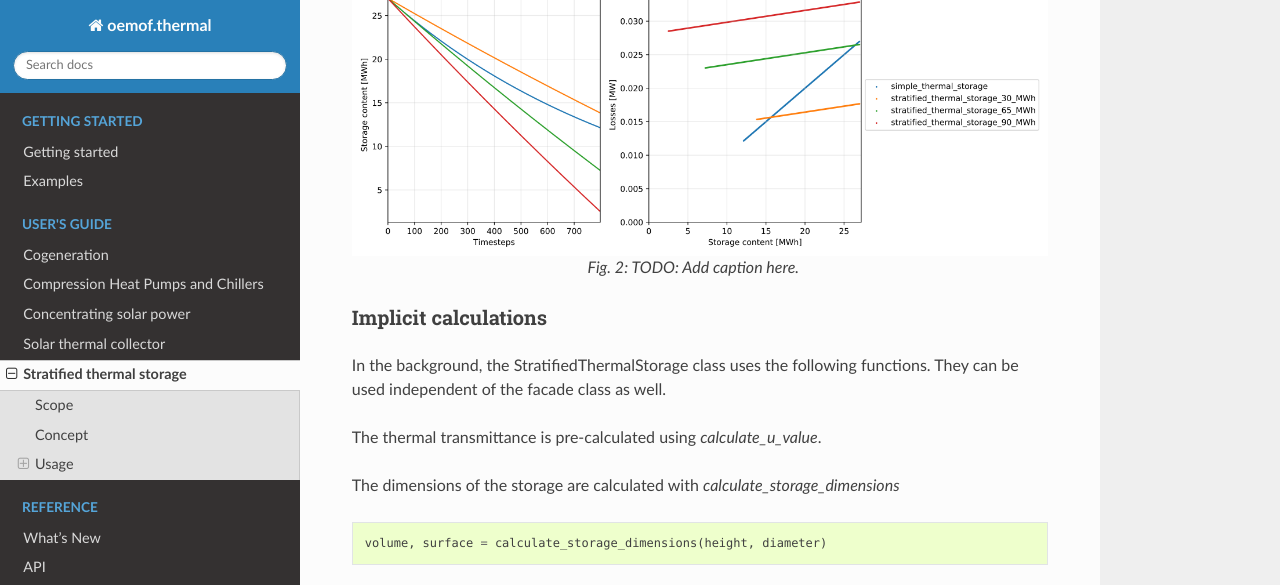
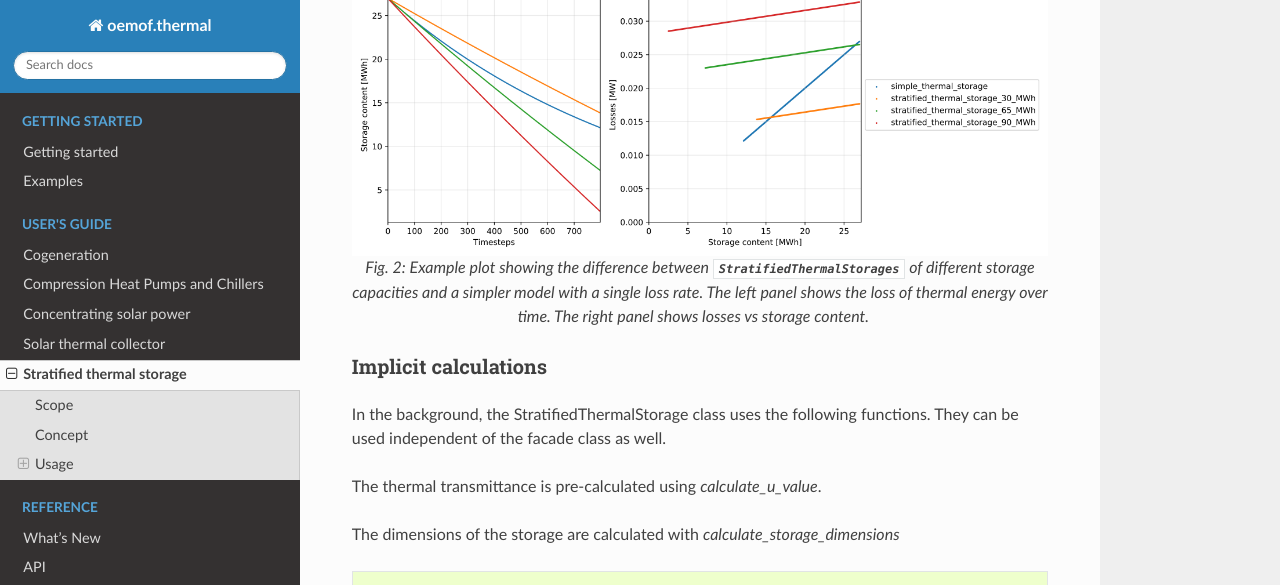
Before and after one commit to oemof/oemof-thermal, a Sphinx documentation site: the page built from docs/stratified_thermal_storage.rst, in a window 1280 px wide and 900 px high, scrolled down 4419 px, cut to the strip 0-585 px from the top of the window. Built offline with Sphinx 7.4.7 and the Read the Docs theme 2.0.0, drawn with Linux system fonts in a browser that asks for light colours; formulas are drawn with MathJax 3.

Commit message:
Add caption to example plot

```diff
--- a/docs/stratified_thermal_storage.rst
+++ b/docs/stratified_thermal_storage.rst
@@ -250,7 +250,9 @@ only a loss rate vs. the stratified thermal storage implementation
    :alt: compare_storage_models.png
    :align: center
 
-   Fig. 2: TODO: Add caption here.
+   Fig. 2: Example plot showing the difference between :py:obj:`StratifiedThermalStorages`
+   of different storage capacities and a simpler model with a single loss rate. The left panel
+   shows the loss of thermal energy over time. The right panel shows losses vs storage content.
 
 Implicit calculations
 ^^^^^^^^^^^^^^^^^^^^^
```
